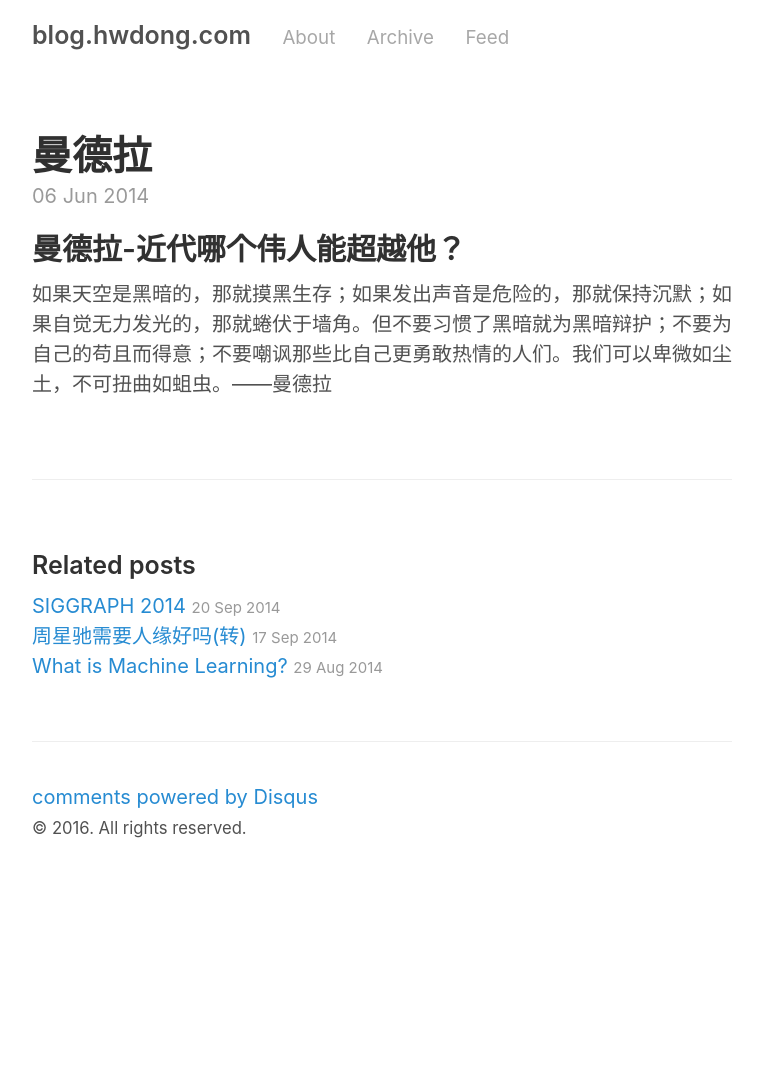
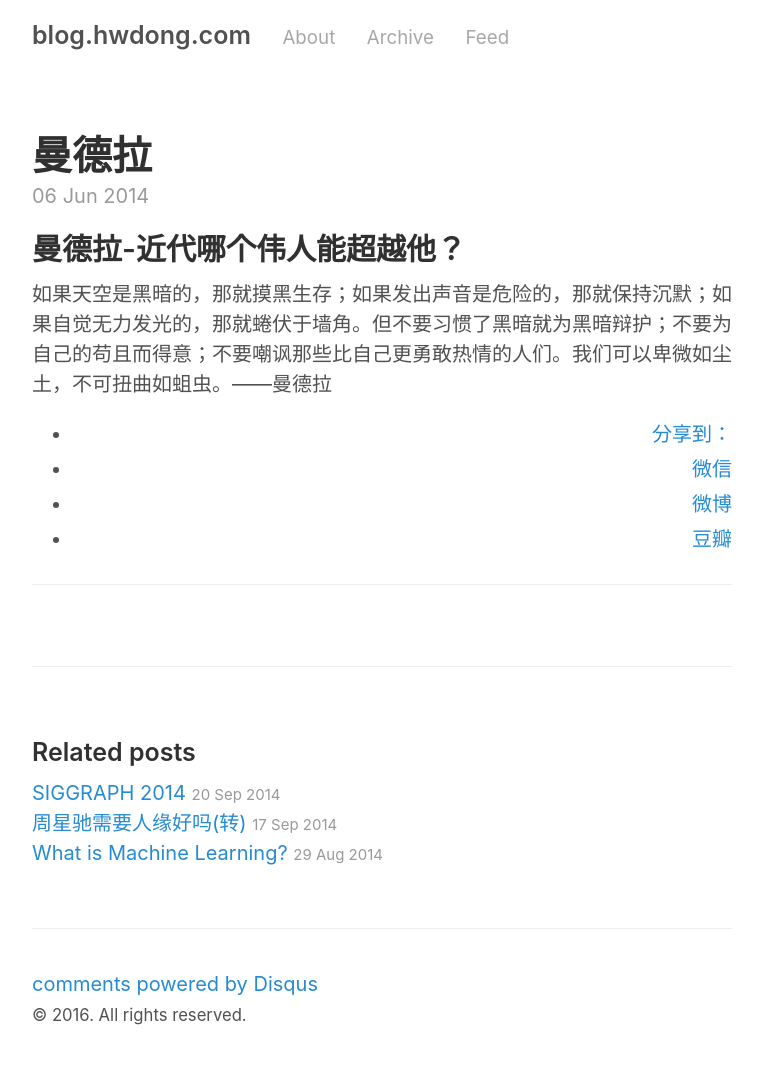
Before and after one commit to hwdong/hwdong-old.github.io, a Jekyll site: the page built from _posts/2014-06-06-Mandela.md, in a window 1280 px wide. Shown: the whole page, without its empty margins (258-1021 px from the left). Built offline with Jekyll 4.4.1, drawn with Linux system fonts in a browser that asks for light colours; Markdown is read by kramdown in place of the engine named in the settings; comment, search, counter and statistics services are not loaded; before the commit the page ends 900 px from its top, so only the background shows below that.

Commit message:
lanyon2poole

```diff
--- a/_layouts/post.html
+++ b/_layouts/post.html
@@ -6,6 +6,33 @@
   <h1 class="post-title">{{ page.title }}</h1>
   <span class="post-date">{{ page.date | date_to_string }}</span>
   {{ content | remove_first: '&lt;!--more--&gt;'}}
+
+
+  {% if site.duoshuo_share && site.duoshuo_username %}
+                <!-- 多说 Share start -->
+                </style>
+                <div class="ds-share"
+                    style="text-align: right"
+                    data-thread-key="{{page.id}}"
+                    data-title="{{page.title}}"
+                    data-url="{{site.url}}{{site.baseurl}}{{page.url}}"
+                    data-images="{{ site.url }}{{site.baseurl}}/{% if page.header-img %}{{ page.header-img }}{% else %}{{ site.header-img }}{% endif %}"
+                    data-content="{{ content | strip_html | truncate:80 }} | {{ site.SEOTitle }} " >
+                    <div class="ds-share-inline">
+                      <ul  class="ds-share-icons-16">
+                        <li data-toggle="ds-share-icons-more"><a class="ds-more" href="#">分享到：</a></li>
+                        <li><a class="ds-wechat flat" href="javascript:void(0);" data-service="wechat">微信</a></li>
+                        <li><a class="ds-weibo flat" href="javascript:void(0);" data-service="weibo">微博</a></li>
+                        <li><a class="ds-douban flat" href="javascript:void(0);" data-service="douban">豆瓣</a></li>
+                      </ul>
+                      <div class="ds-share-icons-more">
+                      </div>
+                    </div>
+                <hr>
+                </div>
+                <!-- 多说 Share end-->
+                {% endif %}
+
 </article>
 
 
@@ -26,7 +53,7 @@
 {% endif %}
 
 
-
+<!--https://andrew-liu.gitbooks.io/django-blog/content/duo_8bf42c_markdown_he_dai_ma_gao_liang.html -->
 {% if site.duoshuo_username %}
 <!-- 多说公共JS代码 start (一个网页只需插入一次) -->
 <script type="text/javascript">
```
